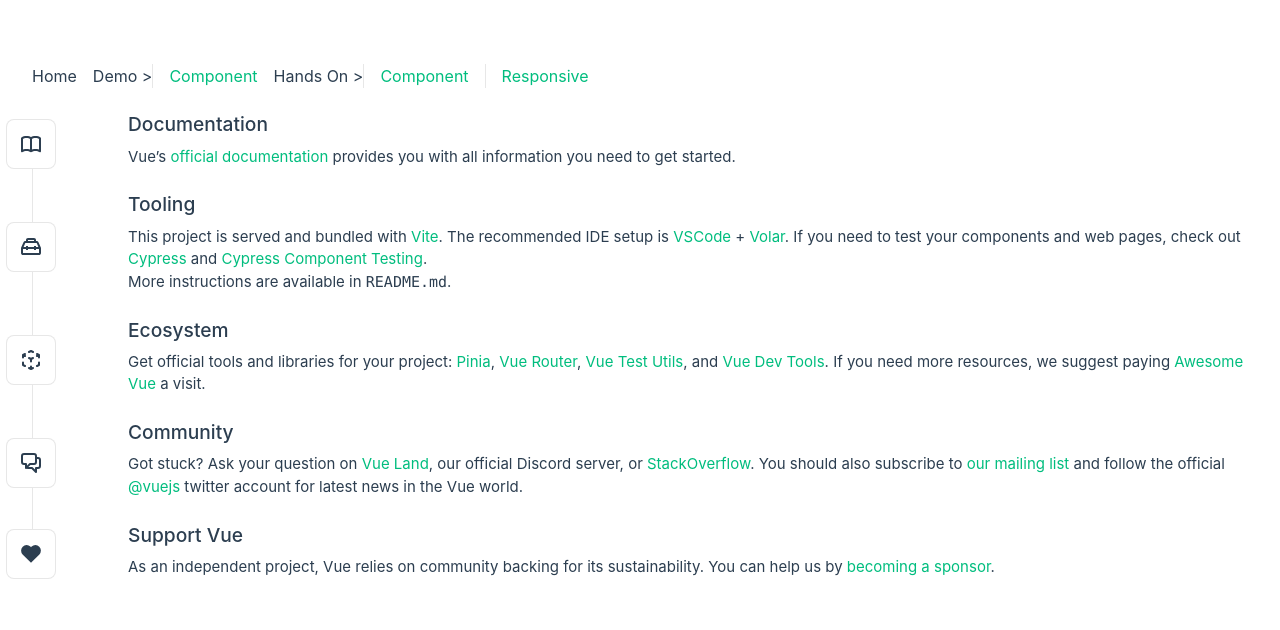
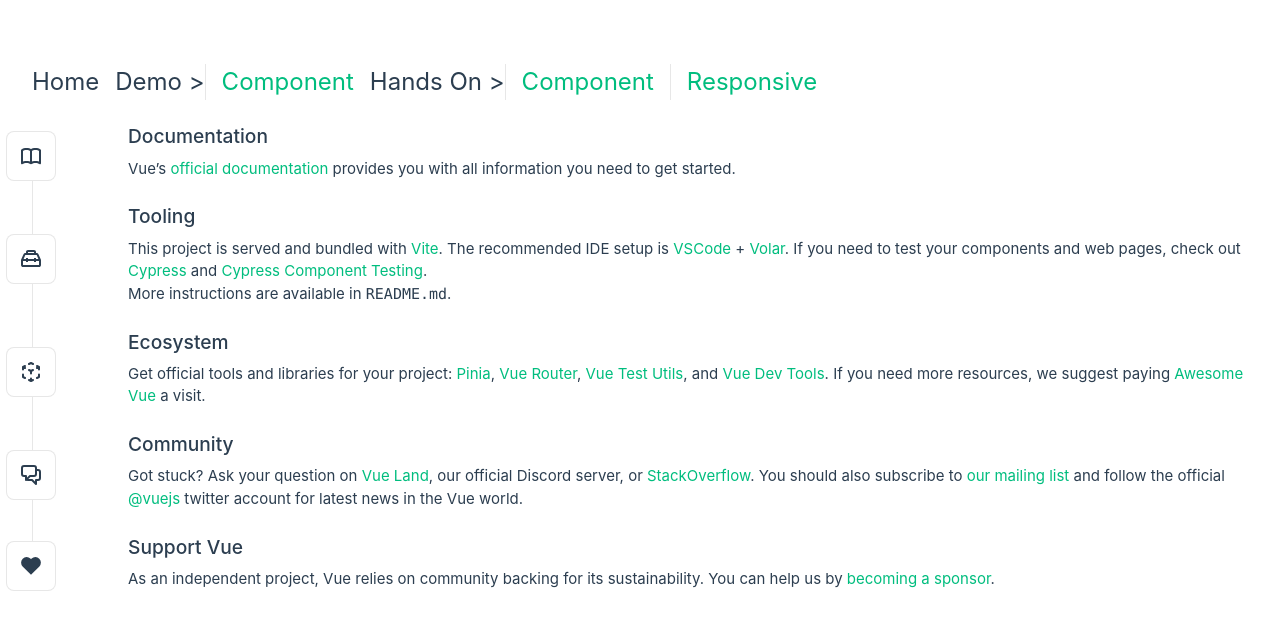
Before and after one commit to don-wang/vue-demo, a Vue app: page / in a window 1280 px wide. Shown: the top 630 px of the page. Built offline with nearby package versions, Linux system fonts and the light colour scheme.

Commit message:
update main

```diff
--- a/src/App.vue
+++ b/src/App.vue
@@ -32,7 +32,7 @@
 
 nav {
   width: 100%;
-  font-size: 12px;
+  font-size: 16px;
   text-align: center;
   margin-top: 2rem;
 }
@@ -65,7 +65,7 @@
   nav {
     text-align: left;
     margin-left: -1rem;
-    font-size: 1rem;
+    font-size: 1.5rem;
 
     padding: 1rem 0;
     margin-top: 1rem;
```
